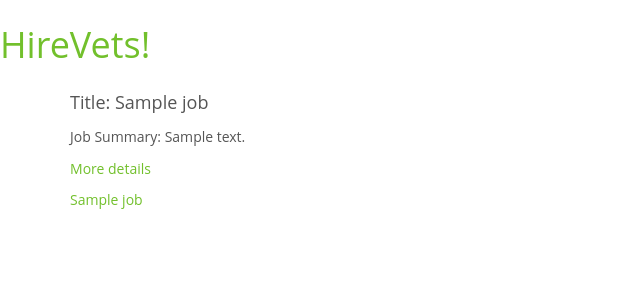
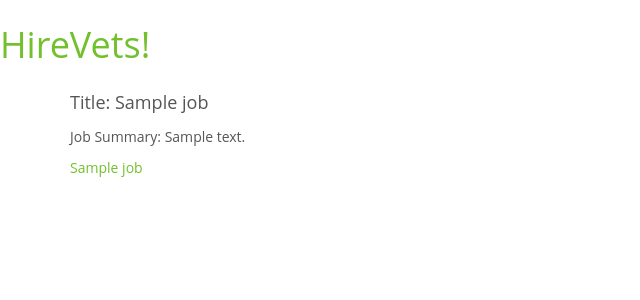
Before and after one commit to dbhaskaran1/hirevets, a Django app: template jobs/templates/jobs/job_list.html in a window 1280 px wide. Shown: the top 300 px of the page, without its empty margins (0-640 px from the left). Run offline with Django 3.2, Linux system fonts and the light colour scheme; the template is opened without the code that fills it: most values are stand-ins (such as "Sample title", 1, 10 or a date in 2020); data that the repository does not hold is empty; some libraries are stand-ins or nearby versions.

Commit message:
Removed extra show details line in job_list template

```diff
--- a/jobs/templates/jobs/job_list.html
+++ b/jobs/templates/jobs/job_list.html
@@ -5,7 +5,6 @@
 		<div>
 				<h4>Title: {{ job.title }} </h4>
 				<p>Job Summary: {{ job.job_summary }} </p>
-        <a href=#> More details </a>
         <h5><a href="{% url 'job_detail' pk=job.pk %}">{{ job.title }}</a></h5>
 		</div>
   {% endfor %}
```
